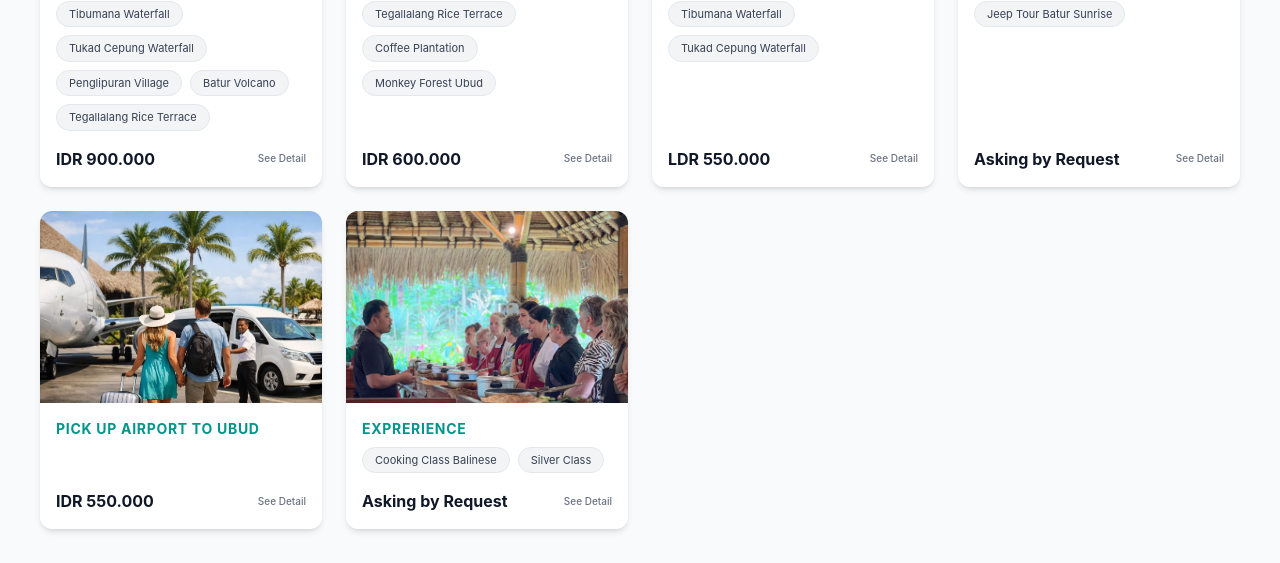
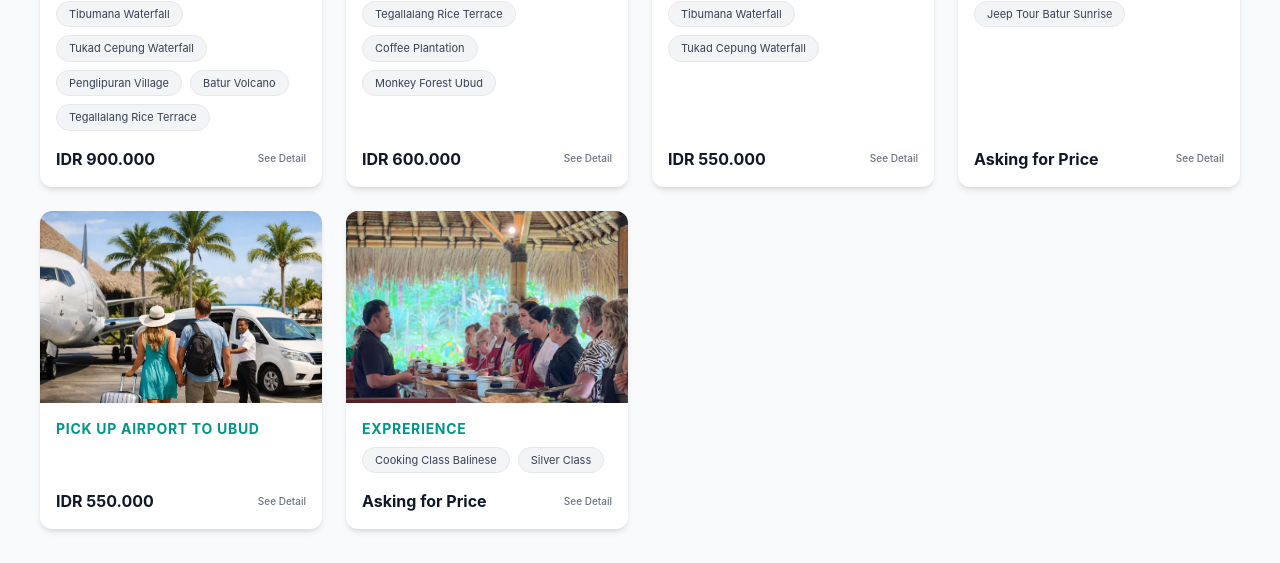
Before and after one commit to tio2401010006/Wayan-At-Ubud, a React (Vite) app: page / in a window 1280 px wide. Shown: the part 1146-1709 px from the top of the page. Built offline with nearby package versions, Linux system fonts and the light colour scheme.

Commit message:
commit tio

```diff
--- a/src/App.jsx
+++ b/src/App.jsx
@@ -40,7 +40,7 @@ const App = () => {
       id: 103,
       title_en: "WATERFALL TRIP",
       title_id: "PERJALANAN AIR TERJUN",
-      price: "LDR 550.000",
+      price: "IDR 550.000",
       img: "./Tukad cepung.jpg",
       places: [
         { id: "kanto-lampo", name: "Kanto Lampo Waterfall" },
@@ -52,7 +52,7 @@ const App = () => {
       id: 104,
       title_en: "ADVENTURE",
       title_id: "PETUALANGAN",
-      price: "Asking by Request",
+      price: "Asking for Price",
       img: "./Rafting.jpg",
       places: [
         { id: "atv", name: "ATV" },
@@ -72,7 +72,7 @@ const App = () => {
       id: 104,
       title_en: "EXPRERIENCE",
       title_id: "PENGALAMAN",
-      price: "Asking by Request",
+      price: "Asking for Price",
       img: "./Cooking Class.jpg",
       places: [
         { id: "Cooking Class Balinese", name: "Cooking Class Balinese" },
@@ -185,7 +185,7 @@ const App = () => {
       id: 8,
       title_en: "Jeep Tour Sunrise",
       title_id: "Jeep Tour Sunrise",
-      price: "Asking by Request",
+      price: "Asking for Price",
       img: "./jeep tour.jpg",
       rating: 5,
       reviews: 120,
@@ -194,7 +194,7 @@ const App = () => {
       id: 9,
       title_en: "ATV",
       title_id: "ATV",
-      price: "Asking by Request",
+      price: "Asking for Price",
       img: "./ATV2.jpg",
       rating: 5,
       reviews: 180,
@@ -203,7 +203,7 @@ const App = () => {
       id: 10,
       title_en: "Rafting",
       title_id: "Rafting",
-      price: "Asking by Request",
+      price: "Asking for Price",
       img: "./Rafting.jpg",
       rating: 5,
       reviews: 120,
@@ -212,7 +212,7 @@ const App = () => {
       id: 11,
       title_en: "Cycling",
       title_id: "Cycling",
-      price: "Asking by Request",
+      price: "Asking for Price",
       img: "./Cycling.jpg",
       rating: 5,
       reviews: 200,
```
